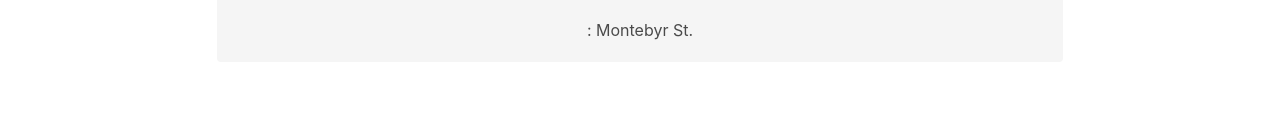
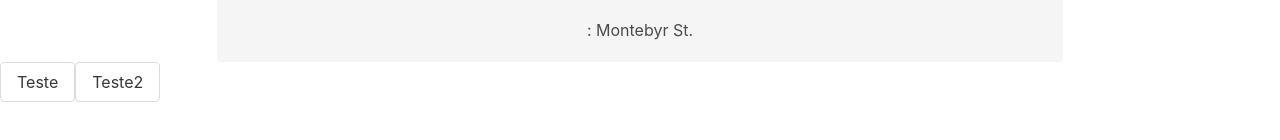
Before and after one commit to ptramontina/phone-list-frontend, a Vue app: page / in a window 1280 px wide. Shown: the part 370-510 px from the top of the page. Built offline with nearby package versions, Linux system fonts and the light colour scheme; no server answers; sample sign-in values are in the browser's storage.

Commit message:
Testing token refresh

```diff
--- a/src/components/Application.vue
+++ b/src/components/Application.vue
@@ -2,18 +2,37 @@
   <div>
     <navbar></navbar>
     <phone-list></phone-list>
+    <a @click="teste" class="button">Teste</a>
+    <a @click="teste2" class="button">Teste2</a>
   </div>
 </template>
 
 <script>
 import Navbar from "./Navbar";
 import PhoneList from "./PhoneList";
+import axios from '../http/http'
 export default {
   components: {
     Navbar,
     PhoneList
+  },
+  methods:{
+    teste() {
+      axios.get('teste')
+      .then(res => {
+        console.log(res)
+      })
+      .catch(err => console.log(err))
+    },
+    teste2() {
+      axios.post('refresh')
+      .then(res => {
+        console.log(res)
+      })
+      .catch(err => console.log(err))
+    }
   }
-};
+}
 </script>
 
 <style>
--- a/src/http/http.js
+++ b/src/http/http.js
@@ -1,5 +1,6 @@
 import axios from 'axios'
 import { authHeader } from '../helpers/auth-header'
+import { removeToken, storeToken } from '../helpers/local-storage'
 
 let skippedUrls = process.env.VUE_APP_SKIPPED_AUTH_URLS.split(',')
 
@@ -24,6 +25,38 @@ instance.interceptors.response.use((response) => {
     // Do something with response data
     return response;
   }, (error) => {
+
+
+    console.log('original', error.config);
+
+    if (error.config.url != 'login' && error.config.url != 'refresh' && error.response.status === 401 && !error.config._retry) {
+        console.log('entrou')
+        console.log(error.config)
+        error.config._retry = true;
+        console.log(error.config)
+        return instance.post('refresh')
+            .then(res => {
+                console.log('entrou refresh')
+                console.log(res)
+                if (res.status === 200) {
+                  console.log('entrou 200')
+                    // 1) put token to LocalStorage
+                    console.log(res.config.headers['Authorization'])
+                    console.log(res.config.headers.authorization)
+                    console.log(res.config.headers.Authorization)
+                    console.log(res.config.headers.authorization.split(' ')[1])
+                    storeToken(res.config.headers.authorization.split(' ')[1]);
+
+                    // 2) return originalRequest object with Axios.
+                    return instance.request(error.config);
+                } else {
+                  console.log('else')
+                  console.log(res.status)
+                  removeToken()
+                }
+            })
+            .catch(errr=> console.log('err refresh', errr, errr.response))
+    }
     // Any status codes that falls outside the range of 2xx cause this function to trigger
     // Do something with response error
     return Promise.reject(error);
```
